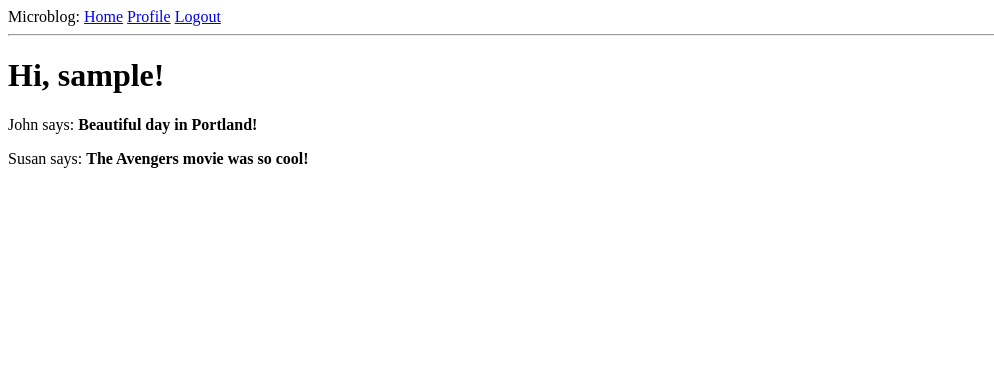
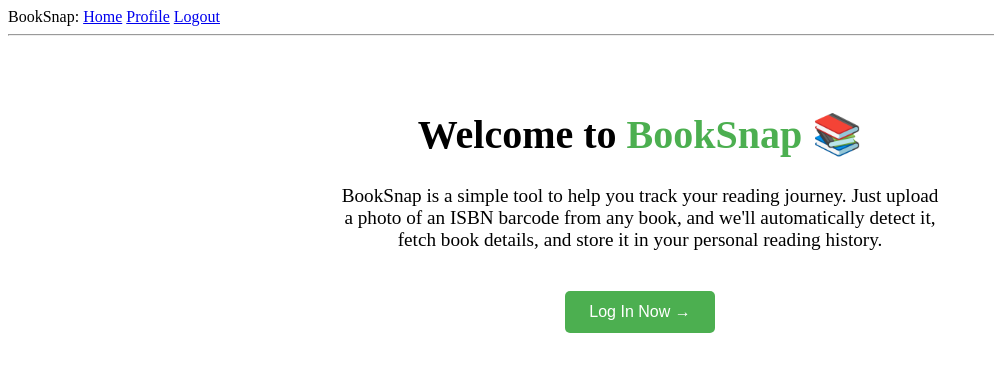
Before and after one commit to tianmeiw/bookscan, a Flask app: page / in a window 1280 px wide. Shown: the top 372 px of the page, without its empty margins (0-994 px from the left). Run offline with Flask 3, Linux system fonts and the light colour scheme; the visitor is signed in with stand-in values (Sample User, id 1); data comes from the database, SQL or seed files in the repository; both versions use the stored data as it was after the commit.

Commit message:
look good

```diff
--- a/app/models.py
+++ b/app/models.py
@@ -18,9 +18,13 @@ class User(UserMixin,db.Model):
 
     posts: so.WriteOnlyMapped['Post'] = so.relationship(
         back_populates='author')
+
     about_me: so.Mapped[Optional[str]] = so.mapped_column(sa.String(140))
+
     last_seen: so.Mapped[Optional[datetime]] = so.mapped_column(
         default=lambda: datetime.now(timezone.utc))
+
+    book_searches = db.relationship('BookSearch', backref='user', lazy='dynamic')
 
     def __repr__(self):
         return '<User {}>'.format(self.username)
@@ -62,3 +66,18 @@ class Search(db.Model):
     user_id = db.Column(db.Integer, db.ForeignKey('user.id'))
 
     user = db.relationship('User', backref=db.backref('searches', lazy='dynamic'))
+
+class BookSearch(db.Model):
+    id = db.Column(db.Integer, primary_key=True)
+    isbn = db.Column(db.String(20), index=True)
+    title = db.Column(db.String(256))
+    authors = db.Column(db.String(256))
+    thumbnail = db.Column(db.String(512))
+    description = db.Column(db.Text)
+    published_date = db.Column(db.String(20))
+    timestamp = db.Column(db.DateTime, default=datetime.utcnow)
+
+    user_id = db.Column(db.Integer, db.ForeignKey('user.id'))
+
+    def __repr__(self):
+        return f'<BookSearch {self.title}>'
--- a/app/routes.py
+++ b/app/routes.py
@@ -1,4 +1,4 @@
-from flask import render_template, flash, redirect, url_for
+from flask import render_template, flash, redirect, url_for, abort
 from flask_login import login_required
 from flask_login import current_user, login_user
 from flask_login import logout_user
@@ -6,33 +6,29 @@ from flask import request
 from urllib.parse import urlsplit
 import sqlalchemy as sa
 from app import db
-from app.models import User
+from app.models import User, BookSearch
 from app import app
 from app.forms import RegistrationForm, LoginForm
 from datetime import datetime, timezone
-from app.forms import EditProfileForm
+from app.forms import EditProfileForm, ClearHistoryForm
+import os
+import uuid
+from werkzeug.utils import secure_filename
+from app.isbn import extract_barcode, fetch_book_info
 
 @app.route('/')
 @app.route('/index')
-@login_required
 def index():
 
-    posts = [
-        {
-            'author': {'username': 'John'},
-            'body': 'Beautiful day in Portland!'
-        },
-        {
-            'author': {'username': 'Susan'},
-            'body': 'The Avengers movie was so cool!'
-        }
-    ]
-    return render_template('index.html', title='Home Page', posts=posts)
+
+    return render_template('index.html', title='Home Page')
 
 @app.route('/login', methods=['GET', 'POST'])
 def login():
     if current_user.is_authenticated:
-        return redirect(url_for('index'))
+        flash('You are already logged in. Proceed to your profile.', 'info')
+        return redirect(url_for('user', username=current_user.username))
+
     form = LoginForm()
     if form.validate_on_submit():
         user = db.session.scalar(
@@ -41,10 +37,8 @@ def login():
             flash('Invalid username or password')
             return redirect(url_for('login'))
         login_user(user, remember=form.remember_me.data)
-        next_page = request.args.get('next')
-        if not next_page or urlsplit(next_page).netloc != '':
-            next_page = url_for('index')
-        return redirect(next_page)
+
+        return redirect(url_for('user', username=current_user.username))
     return render_template('login.html', title='Sign In', form=form)
 
 @app.route('/logout')
@@ -65,16 +59,6 @@ def register():
         flash('Congratulations, you are now a registered user!')
         return redirect(url_for('login'))
     return render_template('register.html', title='Register', form=form)
-
-@app.route('/user/<username>')
-@login_required
-def user(username):
-    user = db.first_or_404(sa.select(User).where(User.username == username))
-    posts = [
-        {'author': user, 'body': 'Test post #1'},
-        {'author': user, 'body': 'Test post #2'}
-    ]
-    return render_template('user.html', user=user, posts=posts)
 
 @app.before_request
 def before_request():
@@ -97,3 +81,56 @@ def edit_profile():
         form.about_me.data = current_user.about_me
     return render_template('edit_profile.html', title='Edit Profile',
                            form=form)
+
+@app.route('/user/<username>', methods=['GET','POST'])
+@login_required
+def user(username):
+    user = db.first_or_404(sa.select(User).where(User.username == username))
+
+    book_info = None
+    if request.method == 'POST':
+        file = request.files['image']
+        if file.filename == '':
+            flash('No selected file')
+            return redirect(request.referrer)
+        if file:
+            # Secure and uniquely name the file
+            filename = secure_filename(file.filename)
+            unique_filename = f"{uuid.uuid4().hex}_{filename}"
+            filepath = os.path.join(app.config['UPLOAD_FOLDER'], unique_filename)
+            file.save(filepath)
+
+            isbn = extract_barcode(filepath)
+            if isbn:
+                book_info = fetch_book_info(isbn)
+                if 'error' not in book_info:
+                # Save the search to the database
+                    new_search = BookSearch(
+                        isbn=isbn,
+                        title=book_info.get('title'),
+                        authors=', '.join(book_info.get('authors', [])),
+                        thumbnail=book_info.get('thumbnail'),
+                        description=book_info.get('description'),
+                        published_date=book_info.get('publishedDate'),
+                        user=current_user
+                    )
+                    db.session.add(new_search)
+                    db.session.commit()
+            else:
+                book_info = {"error": "No valid ISBN found in image"}
+
+            # Optionally: delete the uploaded file after processing
+            os.remove(filepath)
+    recent_searches = user.book_searches.order_by(BookSearch.timestamp.desc()).limit(10).all()
+    clear_form = ClearHistoryForm()
+    return render_template('user.html', user=user,  book=book_info, recent_searches=recent_searches,clear_form=clear_form )
+
+@app.route('/clear_history', methods=['POST'])
+@login_required
+def clear_history():
+    form = ClearHistoryForm()
+    if form.validate_on_submit():
+        BookSearch.query.filter_by(user_id=current_user.id).delete()
+        db.session.commit()
+        flash('Your search history has been cleared.', 'success')
+    return redirect(url_for('user', username=current_user.username))
--- a/app/templates/_post.html
+++ /dev/null
@@ -1,6 +0,0 @@
-<table>
-    <tr valign="top">
-        <td><img src="{{ post.author.avatar(36) }}"></td>
-        <td>{{ post.author.username }} says:<br>{{ post.body }}</td>
-    </tr>
-</table>
--- a/app/templates/base.html
+++ b/app/templates/base.html
@@ -1,14 +1,31 @@
 <html>
     <head>
         {% if title %}
-        <title>{{ title }} - microblog</title>
+        <title>{{ title }} - BookSnap</title>
         {% else %}
-        <title>microblog</title>
+        <title>BookSnap</title>
         {% endif %}
+
+        <!-- Optional: Add some basic styling for the flash messages -->
+        <style>
+            .flash {
+                padding: 10px;
+                margin: 10px 0;
+                border-radius: 5px;
+                color: white;
+                font-weight: bold;
+            }
+            .flash.info {
+                background-color: #007bff; /* Blue for info messages */
+            }
+            .flash.error {
+                background-color: #dc3545; /* Red for error messages */
+            }
+        </style>
     </head>
     <body>
         <div>
-          Microblog:
+            BookSnap:
             <a href="{{ url_for('index') }}">Home</a>
             {% if current_user.is_anonymous %}
             <a href="{{ url_for('login') }}">Login</a>
@@ -18,15 +35,20 @@
             {% endif %}
         </div>
         <hr>
-        {% with messages = get_flashed_messages() %}
+
+        <!-- Flash messages -->
+        {% with messages = get_flashed_messages(with_categories=true) %}
         {% if messages %}
-        <ul>
-            {% for message in messages %}
-            <li>{{ message }}</li>
+            <div class="flash-container">
+                {% for category, message in messages %}
+                    <div class="flash {{ category }}">
+                        {{ message }}
+                    </div>
                 {% endfor %}
-        </ul>
+            </div>
         {% endif %}
         {% endwith %}
+
         {% block content %}{% endblock %}
     </body>
 </html>
--- a/app/templates/index.html
+++ b/app/templates/index.html
@@ -1,8 +1,19 @@
 {% extends "base.html" %}
 
 {% block content %}
-    <h1>Hi, {{ current_user.username }}!</h1>
-    {% for post in posts %}
-    <div><p>{{ post.author.username }} says: <b>{{ post.body }}</b></p></div>
-    {% endfor %}
+<div style="text-align: center; padding: 40px;">
+    <h1 style="font-size: 2.5em;">Welcome to <span style="color: #4CAF50;">BookSnap</span> 📚</h1>
+    <p style="font-size: 1.2em; max-width: 600px; margin: auto; margin-top: 20px;">
+        BookSnap is a simple tool to help you track your reading journey.
+        Just upload a photo of an ISBN barcode from any book, and we'll automatically detect it, fetch book details, and store it in your personal reading history.
+    </p>
+
+    <div style="margin-top: 40px;">
+        <a href="{{ url_for('login') }}">
+            <button style="padding: 12px 24px; font-size: 1em; background-color: #4CAF50; color: white; border: none; border-radius: 5px; cursor: pointer;">
+                Log In Now →
+            </button>
+        </a>
+    </div>
+</div>
 {% endblock %}
--- a/config.py
+++ b/config.py
@@ -5,3 +5,4 @@ class Config:
     SECRET_KEY = os.environ.get('SECRET_KEY') or 'you-will-never-guess'
     SQLALCHEMY_DATABASE_URI = os.environ.get('DATABASE_URL') or \
         'sqlite:///' + os.path.join(basedir, 'app.db')
+    UPLOAD_FOLDER = 'static/uploads'
```
Also changed, not shown: app/__init__.py (+7 -0 lines), app/forms.py (+5 -2 lines), app/isbn.py (added, +34 -0 lines), app/templates/user.html (+82 -3 lines), migrations/versions/c951bfd7e148_add_booksearch_model.py (added, +46 -0 lines), read_barCode.py (deleted, +0 -47 lines), requirements.txt (added, +25 -0 lines), README.md, app.db, app/static/demo.jpg (added). Lines whose indentation alone changed are shown as unchanged.
